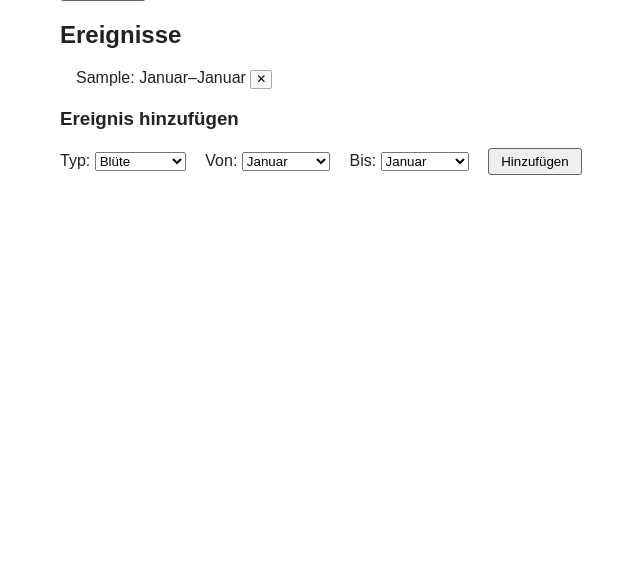
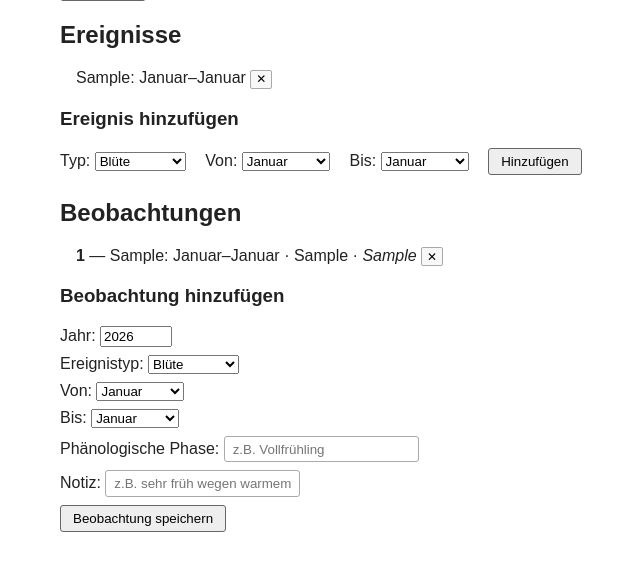
Before and after one commit to achimbarczok/garden-tracker, a Flask app: page /plant/1/edit in a window 1280 px wide. Shown: the part 458-1022 px from the top of the page, without its empty margins (180-820 px from the left). Before the commit the page ends 633 px from the top, so only its background shows below. Run offline with Flask 3, Linux system fonts and the light colour scheme; tables that the repository leaves empty hold one stand-in row (values such as "Sample post").

Commit message:
Feature: Beobachtungen mit phänologischer Phase

```diff
--- a/app.py
+++ b/app.py
@@ -1,11 +1,13 @@
 import logging
 import os
 import sys
+from datetime import date
 
 from flask import Flask, abort, redirect, render_template, request, url_for
 
 from db import (add_ereignis, add_plant, get_all_plants, get_plant,
-                init_db, remove_ereignis, remove_plant, update_plant)
+                init_db, remove_ereignis, remove_plant, update_plant,
+                add_beobachtung, remove_beobachtung)
 
 PORT = int(os.environ.get("PORT", 5000))
 
@@ -95,6 +97,7 @@ def edit_route(plant_id: int):
         german_months=GERMAN_MONTHS,
         valid_ereignistypen=sorted(VALID_EREIGNISTYPEN),
         valid_lebensdauer=sorted(VALID_LEBENSDAUER),
+        now_year=date.today().year,
     )
 
 
@@ -226,3 +229,54 @@ def remove_ereignis_route(ereignis_id: int):
 def remove(id: int):
     remove_plant(id)
     return redirect(url_for("index"))
+
+
+@app.route("/plant/<int:plant_id>/beobachtung/add", methods=["POST"])
+def add_beobachtung_route(plant_id: int):
+    next_url = _safe_next(request.form.get("next", ""))
+    ereignistyp = request.form.get("ereignistyp", "").strip()
+    phaenologische_phase = request.form.get("phaenologische_phase", "").strip() or None
+    notiz = request.form.get("notiz", "").strip() or None
+
+    try:
+        jahr = int(request.form.get("jahr", ""))
+        startmonat = int(request.form.get("startmonat", ""))
+        endmonat = int(request.form.get("endmonat", ""))
+    except (ValueError, TypeError):
+        plant = get_plant(plant_id)
+        return render_template("edit.html", plant=plant, german_months=GERMAN_MONTHS,
+                               valid_ereignistypen=sorted(VALID_EREIGNISTYPEN),
+                               valid_lebensdauer=sorted(VALID_LEBENSDAUER),
+                               error="Ungültige Eingabe für Jahr oder Monat."), 400
+
+    if ereignistyp not in VALID_EREIGNISTYPEN:
+        plant = get_plant(plant_id)
+        return render_template("edit.html", plant=plant, german_months=GERMAN_MONTHS,
+                               valid_ereignistypen=sorted(VALID_EREIGNISTYPEN),
+                               valid_lebensdauer=sorted(VALID_LEBENSDAUER),
+                               error="Ereignistyp ungültig."), 400
+
+    if not (1 <= startmonat <= 12) or not (1 <= endmonat <= 12):
+        plant = get_plant(plant_id)
+        return render_template("edit.html", plant=plant, german_months=GERMAN_MONTHS,
+                               valid_ereignistypen=sorted(VALID_EREIGNISTYPEN),
+                               valid_lebensdauer=sorted(VALID_LEBENSDAUER),
+                               error="Monat muss zwischen 1 und 12 liegen."), 400
+
+    if startmonat > endmonat:
+        plant = get_plant(plant_id)
+        return render_template("edit.html", plant=plant, german_months=GERMAN_MONTHS,
+                               valid_ereignistypen=sorted(VALID_EREIGNISTYPEN),
+                               valid_lebensdauer=sorted(VALID_LEBENSDAUER),
+                               error="Startmonat darf nicht größer als Endmonat sein."), 400
+
+    add_beobachtung(plant_id, jahr, ereignistyp, startmonat, endmonat,
+                    phaenologische_phase, notiz)
+    return redirect(next_url)
+
+
+@app.route("/beobachtung/<int:beobachtung_id>/remove", methods=["POST"])
+def remove_beobachtung_route(beobachtung_id: int):
+    next_url = _safe_next(request.form.get("next", ""))
+    remove_beobachtung(beobachtung_id)
+    return redirect(next_url)
--- a/db.py
+++ b/db.py
@@ -30,6 +30,18 @@ def _migrate(conn: sqlite3.Connection) -> None:
             ereignistyp TEXT    NOT NULL,
             startmonat  INTEGER NOT NULL,
             endmonat    INTEGER NOT NULL
+        )
+    """)
+    conn.execute("""
+        CREATE TABLE IF NOT EXISTS beobachtungen (
+            id                  INTEGER PRIMARY KEY AUTOINCREMENT,
+            plant_id            INTEGER NOT NULL REFERENCES plants(id) ON DELETE CASCADE,
+            jahr                INTEGER NOT NULL,
+            ereignistyp         TEXT    NOT NULL,
+            startmonat          INTEGER NOT NULL,
+            endmonat            INTEGER NOT NULL,
+            phaenologische_phase TEXT,
+            notiz               TEXT
         )
     """)
     conn.commit()
@@ -130,6 +142,13 @@ def get_plant(plant_id: int) -> dict | None:
             (plant_id,),
         ).fetchall()
         plant["ereignisse"] = [dict(e) for e in ereignisse]
+        beobachtungen = conn.execute(
+            "SELECT id, plant_id, jahr, ereignistyp, startmonat, endmonat, "
+            "phaenologische_phase, notiz "
+            "FROM beobachtungen WHERE plant_id = ? ORDER BY jahr DESC, startmonat",
+            (plant_id,),
+        ).fetchall()
+        plant["beobachtungen"] = [dict(b) for b in beobachtungen]
     return plant
 
 
@@ -151,3 +170,28 @@ def update_plant(plant_id: int, name: str, type: str, variety: str | None,
              lebensdauer, pflanzmonat, pflanzjahr, plant_id),
         )
         conn.commit()
+
+
+def add_beobachtung(plant_id: int, jahr: int, ereignistyp: str,
+                    startmonat: int, endmonat: int,
+                    phaenologische_phase: str | None = None,
+                    notiz: str | None = None) -> None:
+    if phaenologische_phase == "":
+        phaenologische_phase = None
+    if notiz == "":
+        notiz = None
+    with get_db() as conn:
+        conn.execute(
+            "INSERT INTO beobachtungen "
+            "(plant_id, jahr, ereignistyp, startmonat, endmonat, "
+            "phaenologische_phase, notiz) VALUES (?, ?, ?, ?, ?, ?, ?)",
+            (plant_id, jahr, ereignistyp, startmonat, endmonat,
+             phaenologische_phase, notiz),
+        )
+        conn.commit()
+
+
+def remove_beobachtung(beobachtung_id: int) -> None:
+    with get_db() as conn:
+        conn.execute("DELETE FROM beobachtungen WHERE id = ?", (beobachtung_id,))
+        conn.commit()
--- a/templates/edit.html
+++ b/templates/edit.html
@@ -99,5 +99,64 @@
         </label>
         <button type="submit">Hinzufügen</button>
     </form>
+
+    <h2>Beobachtungen</h2>
+
+    {% if plant.beobachtungen %}
+    <ul class="ereignisse">
+        {% for b in plant.beobachtungen %}
+        <li>
+            <strong>{{ b.jahr }}</strong> — {{ b.ereignistyp }}:
+            {{ german_months[b.startmonat] }}–{{ german_months[b.endmonat] }}
+            {% if b.phaenologische_phase %} · {{ b.phaenologische_phase }}{% endif %}
+            {% if b.notiz %} · <em>{{ b.notiz }}</em>{% endif %}
+            <form method="post" action="/beobachtung/{{ b.id }}/remove" style="display:inline">
+                <input type="hidden" name="next" value="/plant/{{ plant.id }}/edit">
+                <button type="submit" class="btn-small">✕</button>
+            </form>
+        </li>
+        {% endfor %}
+    </ul>
+    {% else %}
+    <p>Noch keine Beobachtungen eingetragen.</p>
+    {% endif %}
+
+    <h3>Beobachtung hinzufügen</h3>
+    <form method="post" action="/plant/{{ plant.id }}/beobachtung/add" class="form-add">
+        <input type="hidden" name="next" value="/plant/{{ plant.id }}/edit">
+        <label>Jahr:
+            <input type="number" name="jahr" min="2000" max="2100"
+                   value="{{ now_year }}" placeholder="z.B. 2025" required>
+        </label>
+        <label>Ereignistyp:
+            <select name="ereignistyp">
+                <option value="Blüte">Blüte</option>
+                <option value="Ernte">Ernte</option>
+                <option value="Düngen">Düngen</option>
+                <option value="Rückschnitt">Rückschnitt</option>
+            </select>
+        </label>
+        <label>Von:
+            <select name="startmonat">
+                {% for num, name in german_months.items() %}
+                <option value="{{ num }}">{{ name }}</option>
+                {% endfor %}
+            </select>
+        </label>
+        <label>Bis:
+            <select name="endmonat">
+                {% for num, name in german_months.items() %}
+                <option value="{{ num }}">{{ name }}</option>
+                {% endfor %}
+            </select>
+        </label>
+        <label>Phänologische Phase:
+            <input type="text" name="phaenologische_phase" placeholder="z.B. Vollfrühling">
+        </label>
+        <label>Notiz:
+            <input type="text" name="notiz" placeholder="z.B. sehr früh wegen warmem März">
+        </label>
+        <button type="submit">Beobachtung speichern</button>
+    </form>
 </div>
 {% endblock %}
```
